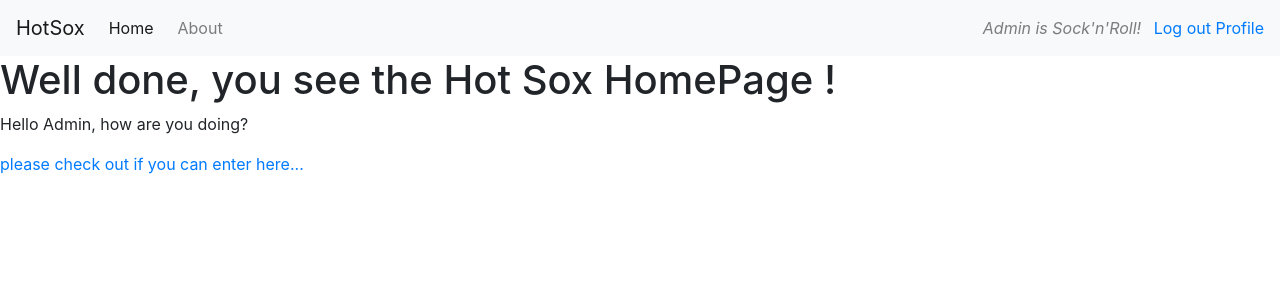
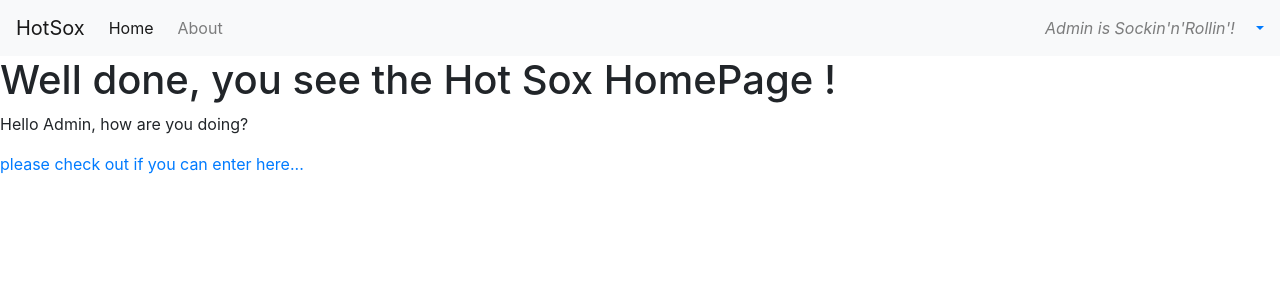
Before and after one commit to peerhoffmanncode/HotSox, a Django app: page / in a window 1280 px wide. Shown: the top 300 px of the page. Run offline with Django 4.2, Linux system fonts and the light colour scheme; a user stored in the database is signed in; data comes from the database, SQL or seed files in the repository; some libraries are stand-ins or nearby versions.

Commit message:
Add drop down menu and profile picture icon

```diff
--- /dev/null
+++ b/static/deleteme.txt
@@ -0,0 +1 @@
+Once a real file has been added to this folder, this file can be safely deleted :)
--- a/templates/base.html
+++ b/templates/base.html
@@ -35,19 +35,26 @@
         </div>
         <div class="d-none d-md-block">
             {% if user.is_authenticated %}
-            <p class="navbar-text my-auto mr-2"><i>{{user.username.title}} is Sock'n'Roll!</i></p>
-            <a href="/user/logout/">Log out</a>
-            <a href="/user/edit/{{user.pk}}">Profile</a>
+            <p class="navbar-text my-auto mr-2"><i>{{user.username.title}} is Sockin'n'Rollin'!</i></p>
+            <a href="#" data-toggle="dropdown" class="dropdown-toggle">
+                <img style="width: 25px;" src="{{ user.profile_picture.values.0.profile_picture.url }}"><b class="caret"></b>
+            </a>
+            <ul class="dropdown-menu navbar-right">
+                <li><a href="/user/edit/{{user.pk}}">Profile</a></li>
+                <li><a href="/user/logout/">Log out</a></li>
+            </ul>
             {% else %}
             <p class="navbar-text my-auto mr-2"><i>Wanna ramp up a sockin' life?</i></p>
-            <a href="/user/login/">Sign In</a>
-            <a href="/user/signup/">Sign Up</a>
+            <a href="#" data-toggle="dropdown" class="dropdown-toggle"><b class="caret"></b></a>
+            <ul class="dropdown-menu dropdown-menu-right">
+                <li><a href="/user/login/">Sign In</a></li>
+                <li><a href="/user/signup/">Sign Up</a></li>
+        </ul>
             {% endif %}
         </div>
     </nav>
 
     {% block content %}{% endblock %}
-
     <footer></footer>
     <script src="https://code.jquery.com/jquery-3.3.1.slim.min.js"
         integrity="sha384-q8i/X+965DzO0rT7abK41JStQIAqVgRVzpbzo5smXKp4YfRvH+8abtTE1Pi6jizo"
```
Also changed, not shown: README.md (added), 1 other file.
